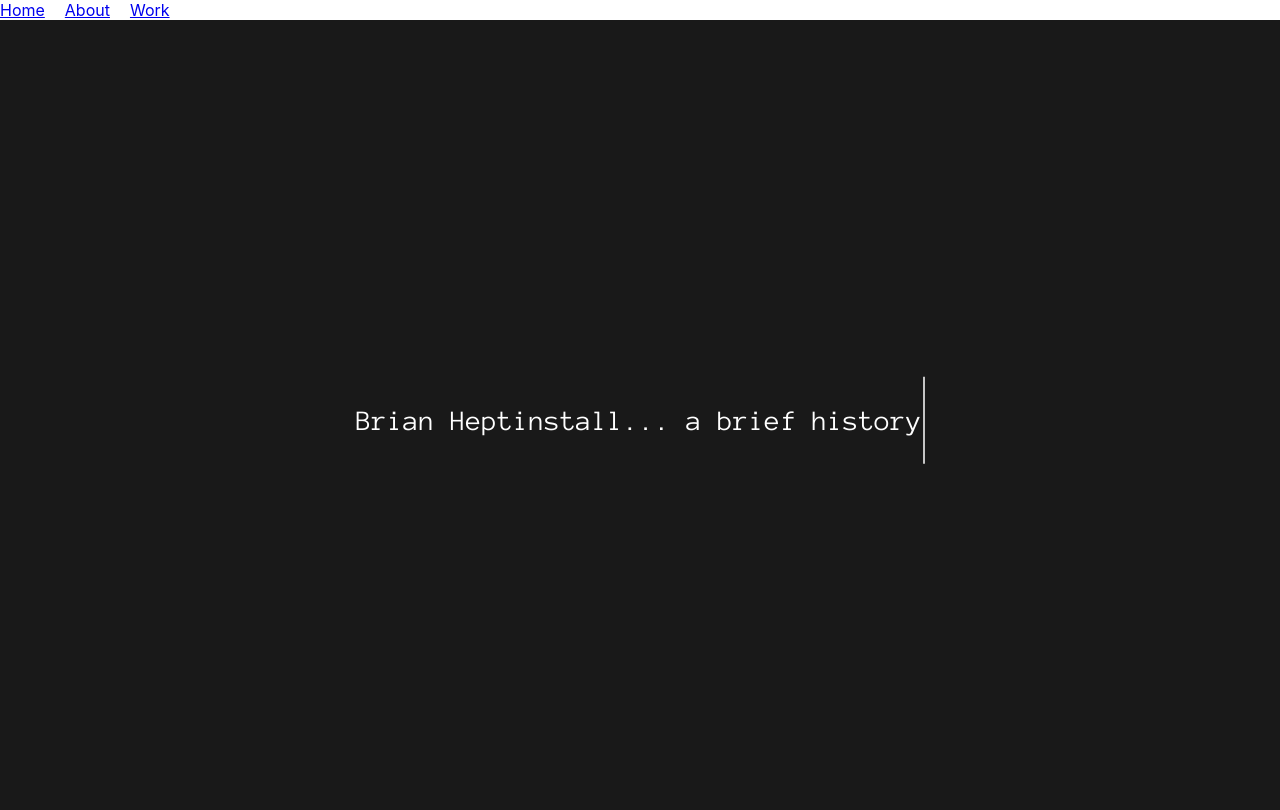
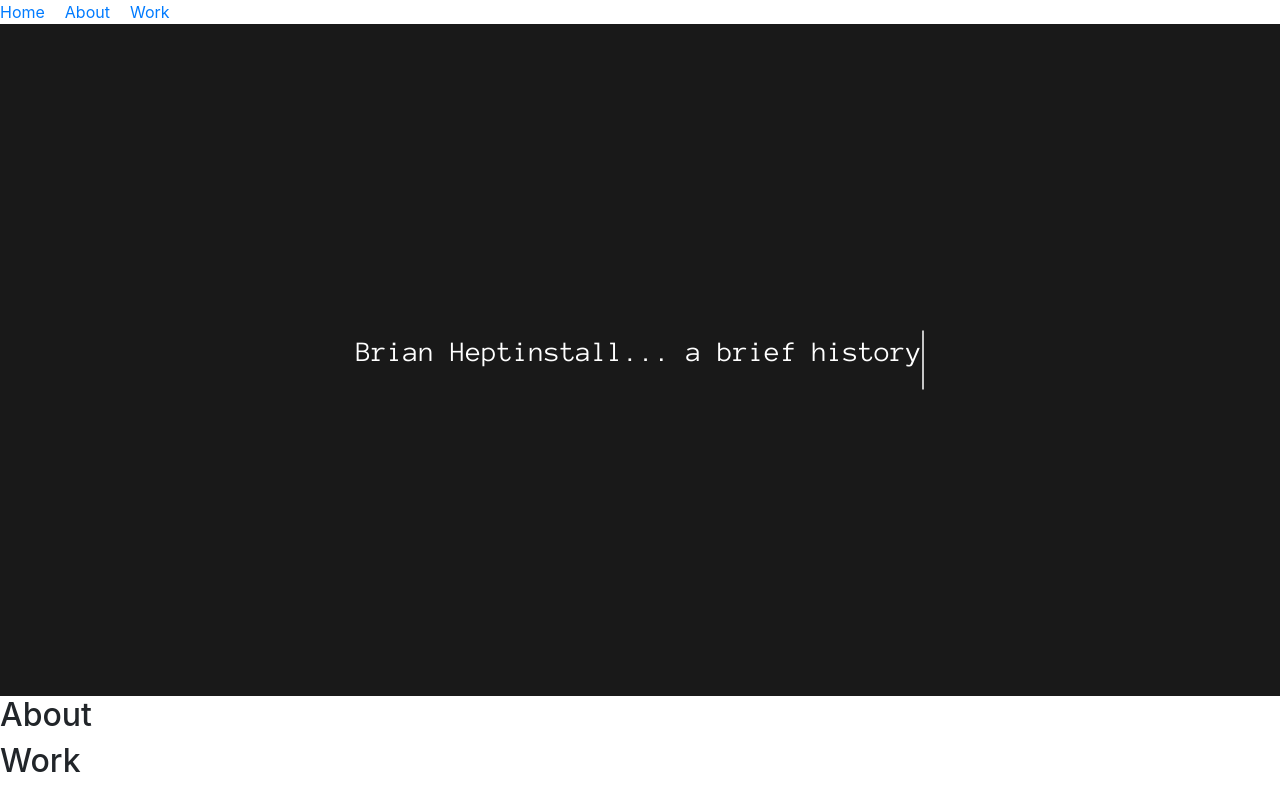
Before and after one commit to bheptin/2019portfolio, a React (Create React App) app: page / in a window 1280 px wide. Shown: the top 810 px of the page. Built offline with nearby package versions, Linux system fonts and the light colour scheme.

Commit message:
changes from home computer

```diff
--- a/package.json
+++ b/package.json
@@ -3,10 +3,13 @@
   "version": "0.1.0",
   "private": true,
   "dependencies": {
+    "bootstrap": "^4.3.1",
     "react": "^16.8.6",
+    "react-bootstrap": "^1.0.0-beta.8",
     "react-dom": "^16.8.6",
     "react-router-dom": "^5.0.0",
-    "react-scripts": "2.1.8"
+    "react-scripts": "2.1.8",
+    "react-scrollchor": "^6.0.0"
   },
   "scripts": {
     "start": "react-scripts start",
--- a/public/index.html
+++ b/public/index.html
@@ -3,6 +3,12 @@
   <head>
     <meta charset="utf-8" />
     <link rel="shortcut icon" href="%PUBLIC_URL%/favicon.ico" />
+    <link
+  rel="stylesheet"
+  href="https://maxcdn.bootstrapcdn.com/bootstrap/4.3.1/css/bootstrap.min.css"
+  integrity="sha384-ggOyR0iXCbMQv3Xipma34MD+dH/1fQ784/j6cY/iJTQUOhcWr7x9JvoRxT2MZw1T"
+  crossorigin="anonymous"
+/>
     <meta
       name="viewport"
       content="width=device-width, initial-scale=1, shrink-to-fit=no"
--- a/src/App.js
+++ b/src/App.js
@@ -21,6 +21,8 @@
                   <Route component={Wrong} />
                 </Switch>
             </BrowserRouter>
+            <About />
+            <Work />
         </div>
     );
   }
--- a/src/components/Navigation.js
+++ b/src/components/Navigation.js
@@ -9,7 +9,6 @@
                 <NavLink className="navLink" to="/">Home</NavLink>
                 <NavLink className="navLink" to="/about">About</NavLink>
                 <NavLink className="navLink" to="/work">Work</NavLink>
-
             </div>
         );
     }
```
Also changed, not shown: 1 other file (tests, documents, lock files or other folders).
